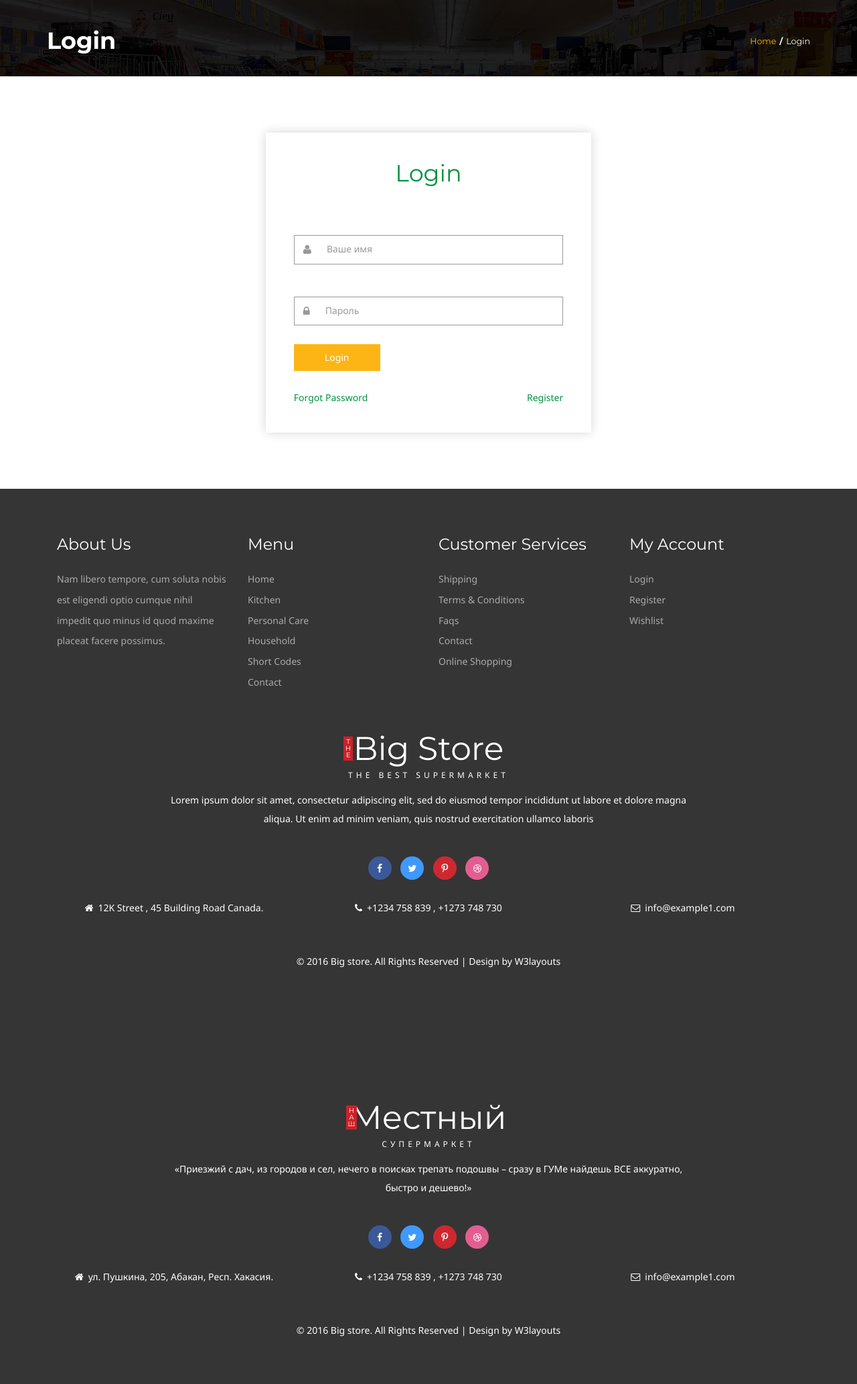
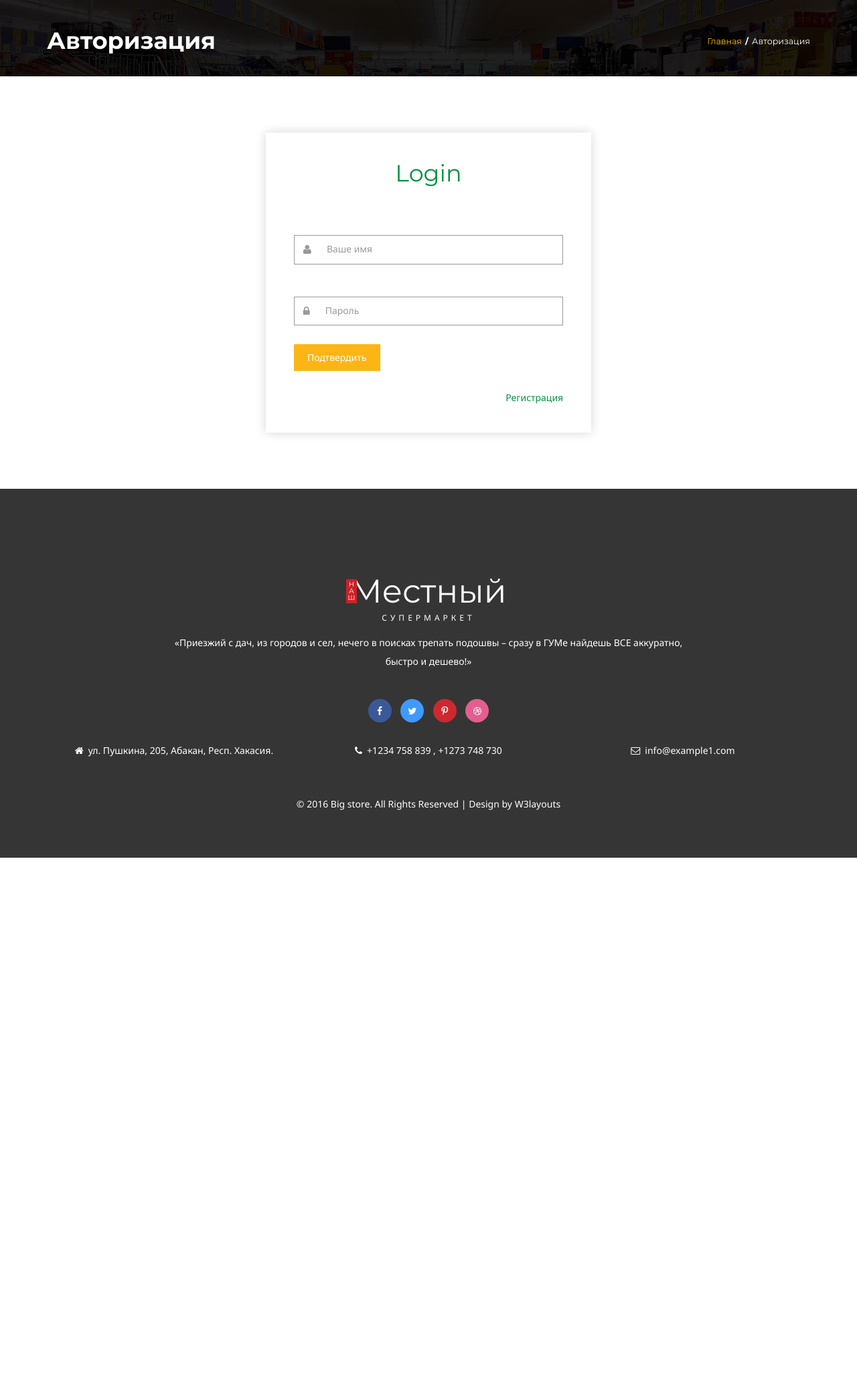
Before and after one commit to B0rda/Shop, a Django app: page /login/ in a window 1280 px wide. Shown: the part 226-2293 px from the top of the page at 67% size. After the commit the page ends 1507 px from the top, so only its background shows below. Run offline with Django 3.2, Linux system fonts and the light colour scheme; data comes from the database, SQL or seed files in the repository; both versions use the stored data as it was after the commit; some libraries are stand-ins or nearby versions.

Commit message:
'Final_Final_Version'

```diff
--- a/Shop_site/shop/templates/kitchen.html
+++ b/Shop_site/shop/templates/kitchen.html
@@ -65,6 +65,9 @@
 								<div class="col-m">
 									<a href="#" data-toggle="modal" data-target="#{{i.slug}}" class="offer-img">
 										<img src="{{i.photo.url}}" class="popaimg"  alt="">
+										{% if i.percent != 0 %}
+											<div class="offer"><p><span>-{{i.percent}}%</span></p></div>
+										{% endif %}
 									</a>
 									<div class="mid-1">
 										<div class="women">
@@ -82,7 +85,7 @@
 											<div class="clearfix"></div>
 										</div>
 											<div class="add">
-										   <button class="btn btn-danger my-cart-btn my-cart-b" data-id={{i.slug}} data-name={{i.name}} data-summary="summary 30" data-price="{{i.final_price}}" data-vnal = "{{i.v_nal}}" data-quantity="1" data-image={{i.photo.url}} data-type ={{i.Type}}>Add to Cart</button>
+										   <button class="btn btn-danger my-cart-btn my-cart-b" data-id={{i.slug}} data-name={{i.name}} data-summary="summary 30" data-price="{{i.final_price}}" data-vnal = "{{i.v_nal}}" data-quantity="1" data-image={{i.photo.url}} data-type ={{i.Type}}>Добавить в корзину</button>
 										</div>
 									</div>
 								</div>
--- a/Shop_site/shop/templates/login.html
+++ b/Shop_site/shop/templates/login.html
@@ -3,8 +3,8 @@
  <!--banner-->
 <div class="banner-top">
 	<div class="container">
-		<h3 >Login</h3>
-		<h4><a href="index.html">Home</a><label>/</label>Login</h4>
+		<h3 >Авторизация</h3>
+		<h4><a href="index.html">Главная</a><label>/</label>Авторизация</h4>
 		<div class="clearfix"> </div>
 	</div>
 </div>
@@ -30,83 +30,14 @@
 							{{form.password}}
 							<div class="clearfix"></div>
 						</div>
-						<input type="submit" value="Login">
+						<input type="submit" value="Подтвердить">
 					</form>
 				</div>
 				<div class="forg">
-					<a href="#" class="forg-left">Forgot Password</a>
-					<a href="{% url 'register' %}" class="forg-right">Register</a>
+					<a href="{% url 'register' %}" class="forg-right">Регистрация</a>
 				<div class="clearfix"></div>
 				</div>
 			</div>
 		</div>
 <!--footer-->
-<div class="footer">
-	<div class="container">
-		<div class="col-md-3 footer-grid">
-			<h3>About Us</h3>
-			<p>Nam libero tempore, cum soluta nobis est eligendi
-				optio cumque nihil impedit quo minus id quod maxime
-				placeat facere possimus.</p>
-		</div>
-		<div class="col-md-3 footer-grid ">
-			<h3>Menu</h3>
-			<ul>
-				<li><a href="index.html">Home</a></li>
-				<li><a href="kitchen.html">Kitchen</a></li>
-				<li><a href="care.html">Personal Care</a></li>
-				<li><a href="hold.html">Household</a></li>
-				<li><a href="codes.html">Short Codes</a></li>
-				<li><a href="contact.html">Contact</a></li>
-			</ul>
-		</div>
-		<div class="col-md-3 footer-grid ">
-			<h3>Customer Services</h3>
-			<ul>
-				<li><a href="shipping.html">Shipping</a></li>
-				<li><a href="terms.html">Terms & Conditions</a></li>
-				<li><a href="faqs.html">Faqs</a></li>
-				<li><a href="contact.html">Contact</a></li>
-				<li><a href="offer.html">Online Shopping</a></li>
-
-			</ul>
-		</div>
-		<div class="col-md-3 footer-grid">
-			<h3>My Account</h3>
-			<ul>
-				<li><a href="login.html">Login</a></li>
-				<li><a href="register.html">Register</a></li>
-				<li><a href="wishlist.html">Wishlist</a></li>
-
-			</ul>
-		</div>
-		<div class="clearfix"></div>
-			<div class="footer-bottom">
-				<h2 ><a href="{% url 'index'%}}"><b>T<br>H<br>E</b>Big Store<span>The Best Supermarket</span></a></h2>
-				<p class="fo-para">Lorem ipsum dolor sit amet, consectetur adipiscing elit, sed do eiusmod tempor incididunt ut labore et dolore magna aliqua. Ut enim ad minim veniam, quis nostrud exercitation ullamco laboris</p>
-				<ul class="social-fo">
-					<li><a href="#" class=" face"><i class="fa fa-facebook" aria-hidden="true"></i></a></li>
-					<li><a href="#" class=" twi"><i class="fa fa-twitter" aria-hidden="true"></i></a></li>
-					<li><a href="#" class=" pin"><i class="fa fa-pinterest-p" aria-hidden="true"></i></a></li>
-					<li><a href="#" class=" dri"><i class="fa fa-dribbble" aria-hidden="true"></i></a></li>
-				</ul>
-				<div class=" address">
-					<div class="col-md-4 fo-grid1">
-							<p><i class="fa fa-home" aria-hidden="true"></i>12K Street , 45 Building Road Canada.</p>
-					</div>
-					<div class="col-md-4 fo-grid1">
-							<p><i class="fa fa-phone" aria-hidden="true"></i>+1234 758 839 , +1273 748 730</p>
-					</div>
-					<div class="col-md-4 fo-grid1">
-						<p><a href="mailto:info@example.com"><i class="fa fa-envelope-o" aria-hidden="true"></i>info@example1.com</a></p>
-					</div>
-					<div class="clearfix"></div>
-
-					</div>
-			</div>
-		<div class="copy-right">
-			<p> &copy; 2016 Big store. All Rights Reserved | Design by  <a href="http://w3layouts.com/"> W3layouts</a></p>
-		</div>
-	</div>
-</div>
 {% endblock %}
--- a/Shop_site/shop/templates/register.html
+++ b/Shop_site/shop/templates/register.html
@@ -39,7 +39,7 @@
 							{{form.password2}}
 							<div class="clearfix"></div>
 						</div>
-						<input type="submit" value="Submit">
+						<input type="submit" value="Подтвердить">
 					</form>
 				</div>
 
--- a/Shop_site/templates/base.html
+++ b/Shop_site/templates/base.html
@@ -243,7 +243,7 @@ function hideURLbar(){ window.scrollTo(0,1); } </script>
 	<div class="container">
 
 			<div class="footer-bottom">
-				<h2 ><a href="index.html"><b>Н<br>А<br>Ш</b>Местный<span>Супермаркет</span></a></h2>
+				<h2 ><a href="/"><b>Н<br>А<br>Ш</b>Местный<span>Супермаркет</span></a></h2>
 				<p class="fo-para">«Приезжий с дач, из городов и сел, нечего в поисках трепать подошвы – сразу в ГУМе найдешь ВСЕ аккуратно, быстро и дешево!»</p>
 				<ul class="social-fo">
 					<li><a href="#" class=" face"><i class="fa fa-facebook" aria-hidden="true"></i></a></li>
```
Also changed, not shown: Shop_site/db.sqlite3.
